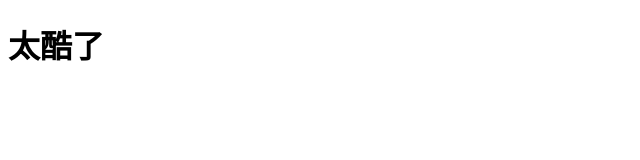
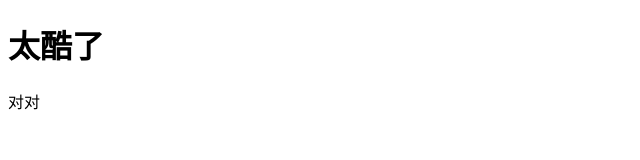
Before and after one commit to Het8023/-Handsome-and-compelling-combination, a plain HTML site: page index.html in a window 1280 px wide. Shown: the full height of the page, 0-640 px from the left. Drawn offline with Linux system fonts and the light colour scheme.

Commit message:
第一次

```diff
--- a/index.html
+++ b/index.html
@@ -9,6 +9,7 @@
 
 <body>
     <h1>太酷了</h1>
+    对对
 </body>
 
 </html>
```
